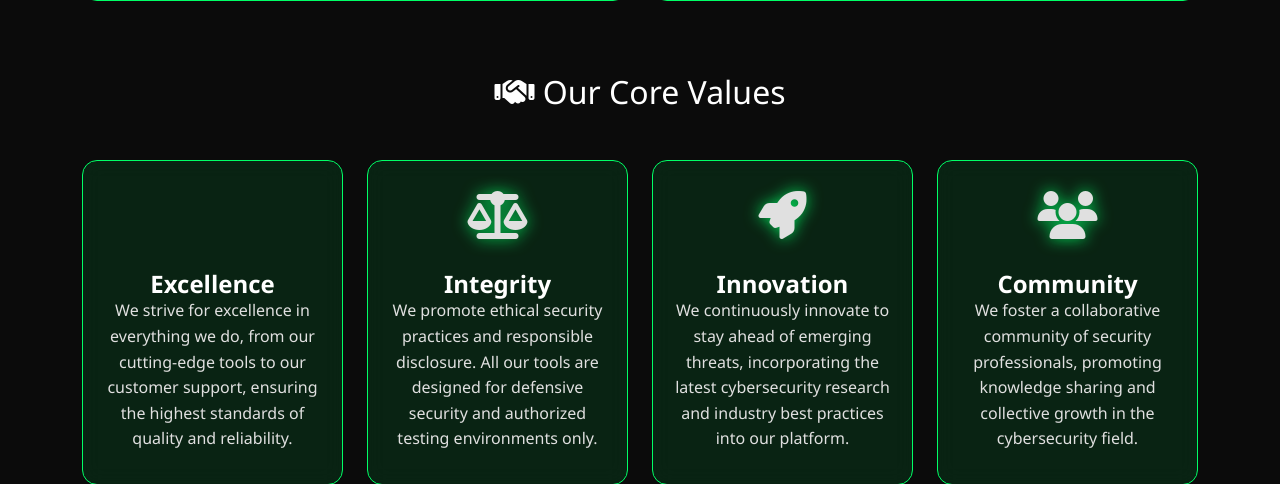
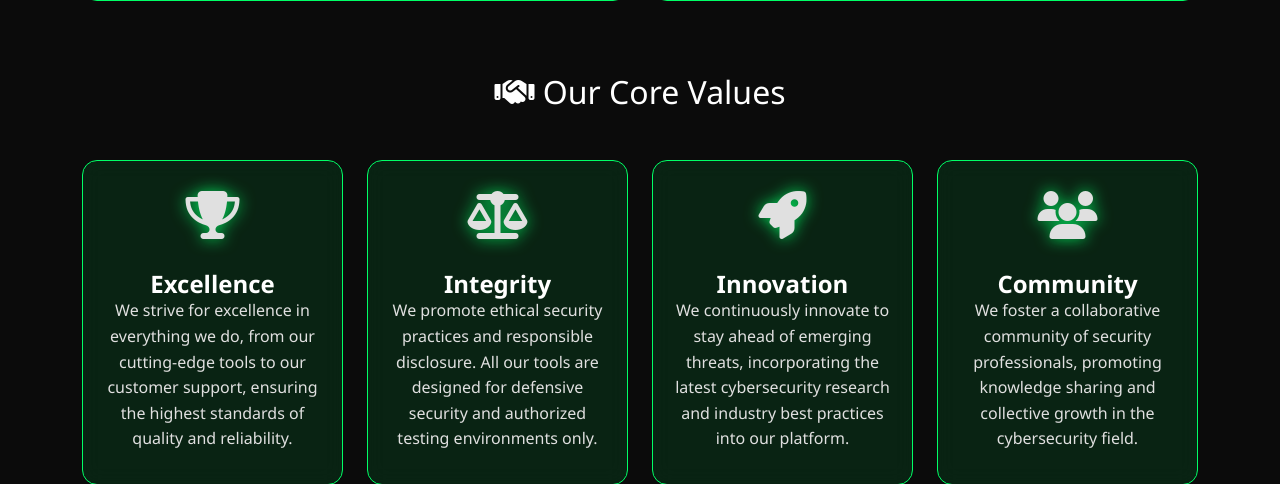
Before and after one commit to jas-preet-singh/C-SENTINAL-Cybersecurity-Dashboard-, a Flask app: page /about in a window 1280 px wide. Shown: the part 1745-2229 px from the top of the page. Run offline with Flask 3, Linux system fonts and the light colour scheme; parts of the project's set-up code (start-up, migrations or seed data) failed here and were passed over.

Commit message:
Update the excellence icon on the about page to a trophy
Replaces the shield-check icon with a trophy icon in templates/about.html to better represent excellence.

Replit-Commit-Author: Agent
Replit-Commit-Session-Id: 8bdfe0b5-c58f-436b-8c1c-3bb82b35e82e
Replit-Commit-Checkpoint-Type: full_checkpoint
Replit-Commit-Screenshot-Url: https://storage.googleapis.com/screenshot-production-us-central1/bf428374-0748-4566-b4cb-974ad830c269/8bdfe0b5-c58f-436b-8c1c-3bb82b35e82e/ClZc4cD

```diff
--- a/templates/about.html
+++ b/templates/about.html
@@ -185,7 +185,7 @@
                     <div class="card value-card h-100">
                         <div class="card-body text-center">
                             <div class="value-icon">
-                                <i class="fas fa-shield-check"></i>
+                                <i class="fas fa-trophy"></i>
                             </div>
                             <h4 class="card-title">Excellence</h4>
                             <p>We strive for excellence in everything we do, from our cutting-edge tools to our customer support, ensuring the highest standards of quality and reliability.</p>
```
Also changed, not shown: attached_assets/image_1756280777555.png (added).
